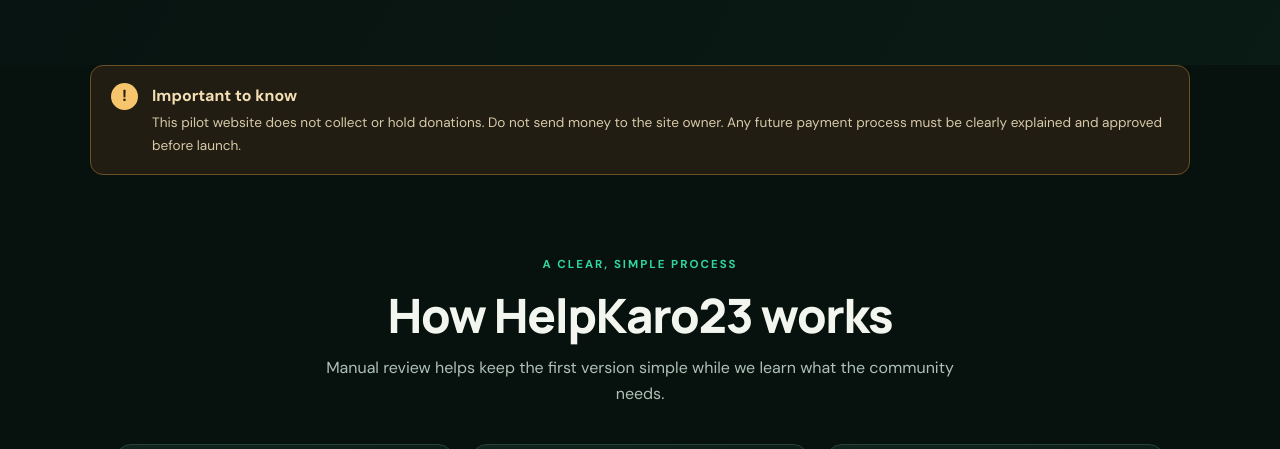
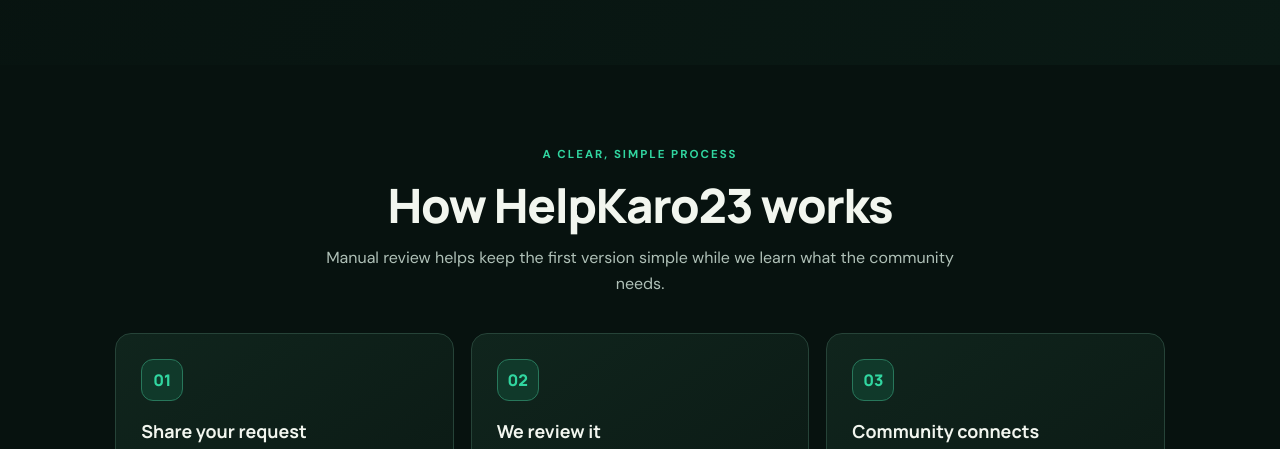
Before and after one commit to helpkaro23/helpkaro23, a plain HTML site: page index.html in a window 1280 px wide. Shown: the part 651-1100 px from the top of the page. Drawn offline with Linux system fonts and the light colour scheme.

Commit message:
Update index.html

```diff
--- a/index.html
+++ b/index.html
@@ -1,7 +1,7 @@
 <!doctype html><html lang="en"><head><meta charset="utf-8"><meta name="viewport" content="width=device-width,initial-scale=1"><meta name="description" content="HelpKaro23 connects people who need small financial support with people who may be able to help."><title>HelpKaro23 India — Small help, brighter tomorrows</title><link rel="icon" href="helpkaro23-logo.png"><link rel="stylesheet" href="style.css"></head><body>
 <header class="topbar"><a class="brand" href="index.html"><img src="helpkaro23-logo.png" alt="HelpKaro23 logo"><span>HelpKaro<span class="mint">23</span><small>INDIA</small></span></a><button class="menu-toggle" id="menu-toggle" aria-label="Toggle navigation">☰</button><nav id="nav"><a href="#how">How it works</a><a href="#requests">Browse requests</a><a href="#safety">Safety</a><a class="nav-button" href="https://docs.google.com/forms/d/e/1FAIpQLSeN36ijz558wi2bO-1_vr9NFvfTSLliWUqwCr6dRcK8iZ_a2A/viewform?usp=publish-editor" target="_blank" rel="noopener">Request help ↗</a></nav></header>
 <main><section class="hero"><div class="hero-copy"><span class="eyebrow"><span class="pulse"></span> COMMUNITY-LED SUPPORT · INDIA</span><h1>Small help.<br><em>Brighter tomorrows.</em></h1><p class="lead">A little support can make a real difference. HelpKaro23 is a place to share a request for help and connect with people who may be willing to support it.</p><div class="hero-actions"><a class="btn primary" href="https://docs.google.com/forms/d/e/1FAIpQLSeN36ijz558wi2bO-1_vr9NFvfTSLliWUqwCr6dRcK8iZ_a2A/viewform?usp=publish-editor" target="_blank" rel="noopener">＋ Request help</a><a class="btn secondary" href="#requests">Explore requests ↓</a></div><div class="hero-points"><span>✓ Requests reviewed</span><span>✓ Up to ₹10,000</span><span>✓ Privacy-conscious</span></div></div><div class="hero-art"><div class="glow"></div><img src="helpkaro23-logo.png" alt="HelpKaro23 gold and teal emblem"><div class="art-caption">✦ A community project built on dignity and honesty</div></div></section>
-<div class="notice"><span class="notice-icon">!</span><div><strong>Important to know</strong><p>This pilot website does not collect or hold donations. Do not send money to the site owner. Any future payment process must be clearly explained and approved before launch.</p></div></div>
+
 <section id="how" class="section"><div class="section-head"><span class="eyebrow">A CLEAR, SIMPLE PROCESS</span><h2>How HelpKaro23 works</h2><p>Manual review helps keep the first version simple while we learn what the community needs.</p></div><div class="steps"><article class="step"><div class="step-icon">01</div><h3>Share your request</h3><p>Use the Google Form to explain what you need and request up to ₹10,000.</p></article><article class="step"><div class="step-icon">02</div><h3>We review it</h3><p>Submissions are reviewed before any summary is published. We may contact you by email.</p></article><article class="step"><div class="step-icon">03</div><h3>Community connects</h3><p>Approved summaries can help people understand the need. Funding is never guaranteed.</p></article></div></section>
 <section id="requests" class="section requests-section"><div class="section-head left"><span class="eyebrow">COMMUNITY REQUESTS</span><h2>Find a way to help</h2><p>Browse requests approved for public listing. New requests appear after manual review and an explicit consent to publish.</p></div><div class="tabs" role="tablist" aria-label="Filter requests by amount"><button class="tab active" data-filter="all" role="tab" aria-selected="true">All requests</button><button class="tab" data-filter="100" role="tab" aria-selected="false">Up to ₹100</button><button class="tab" data-filter="1000" role="tab" aria-selected="false">Up to ₹1,000</button><button class="tab" data-filter="10000" role="tab" aria-selected="false">Up to ₹10,000</button></div><div class="request-grid" id="request-grid" aria-live="polite"></div><div class="empty-state" id="empty-state" hidden>No requests in this section yet. You can submit a request using the form.</div><div class="center"><a class="btn primary" href="https://docs.google.com/forms/d/e/1FAIpQLSeN36ijz558wi2bO-1_vr9NFvfTSLliWUqwCr6dRcK8iZ_a2A/viewform?usp=publish-editor" target="_blank" rel="noopener">Submit a request ↗</a></div></section>
 <section class="duration-band"><div class="duration-icon">24h</div><div><span class="eyebrow">REQUEST REVIEW</span><h2>What happens in the first 24 hours?</h2><p>We aim to review new submissions within 24 hours where possible. This is a target, not a guarantee. Review does not guarantee publication or donations.</p></div></section>
```
